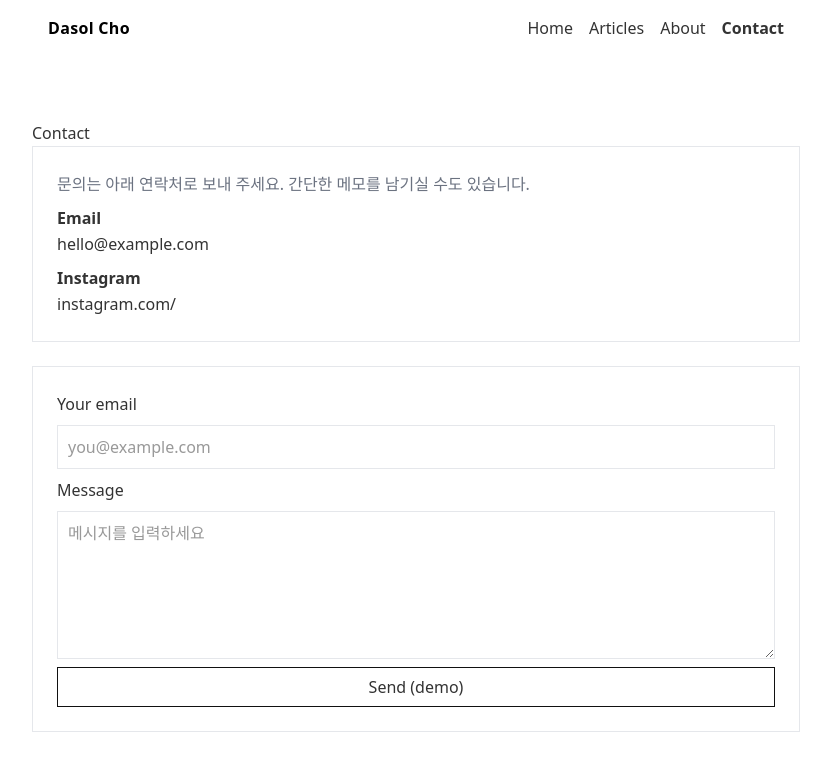
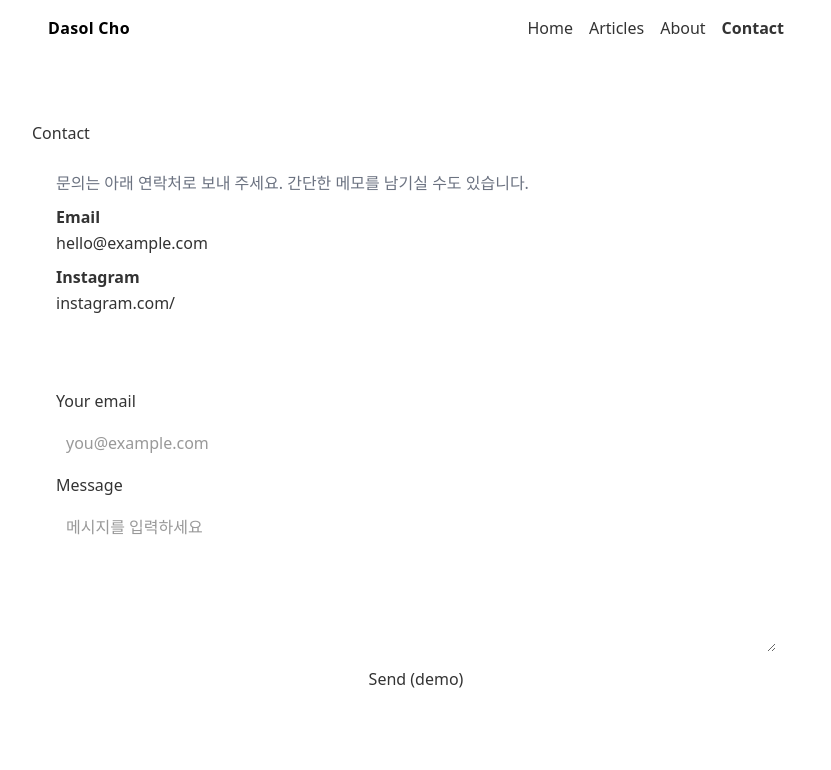
Before and after one commit to jehoonje/dasol-project, a Next.js app: page /contact in a window 1280 px wide. Shown: the top 770 px of the page, without its empty margins (224-1055 px from the left). Built offline with nearby package versions, Linux system fonts and the light colour scheme.

Commit message:
💄 Style detail updated

```diff
--- a/src/app/articles/[id]/page.tsx
+++ b/src/app/articles/[id]/page.tsx
@@ -49,7 +49,9 @@ export default function ArticleDetailPage() {
         <BlockAddButton articleId={article.id} onAdded={load} />
       </div>
 
+      <div className="pb-[30%]" style={{}}>
       <ArticleBlocks blocks={blocks} />
+      </div>
     </div>
   );
 }
--- a/src/app/articles/page.tsx
+++ b/src/app/articles/page.tsx
@@ -37,7 +37,7 @@ export default function ArticlesPage() {
 
       <h1 className="mt-2 mb-4">Articles</h1>
 
-      {loading && <p>불러오는 중…</p>}
+      {loading && <p></p>}
 
       <div className="list" data-nopreview="true">
   {items.map((a) => (
--- a/src/app/globals.css
+++ b/src/app/globals.css
@@ -41,10 +41,10 @@ img { max-width: 100%; height: auto; display: block; }
   position: fixed; inset: 0; background: rgba(0,0,0,0.4);
   display: flex; align-items: center; justify-content: center; z-index: 50;
 }
-.modal-content { background: #fff; color: #333; border: 1px solid #ccc; width: 92%; max-width: 520px; padding: 16px; }
+.modal-content { background: #fff; color: #333; border: 0px solid #ccc; width: 92%; max-width: 520px; padding: 16px; }
 .modal-header { font-weight: 700; margin-bottom: 12px; }
 .modal-actions { display: flex; gap: 8px; justify-content: flex-end; margin-top: 16px; }
-.input, .button, .file { border: 1px solid #bbb; padding: 6px 8px; background: #f9f9f9; font: inherit; }
+.input, .button, .file { border: 0px solid #bbb; padding: 6px 8px; background: #f9f9f9; font: inherit; }
 .button { cursor: pointer; }
 .button.primary { background: #111; color: #fff; border-color: #111; }
 .button.ghost { background: #fff; }
@@ -105,7 +105,7 @@ img { max-width: 100%; height: auto; display: block; }
   max-width: var(--container-max);
   text-align:center;
   padding: var(--text-block-pad-y) var(--text-block-pad-x);
-  border: 1px solid #e5e7eb;
+  border: 0px solid #e5e7eb;
   background:#fff;
   line-height: 1.75;
 }
@@ -124,7 +124,7 @@ img { max-width: 100%; height: auto; display: block; }
 .text-panel{
   display:flex; align-items:center; justify-content:center; text-align:center;
   padding: var(--text-block-pad-y) var(--text-block-pad-x);
-  border:1px solid #e5e7eb; background:#fff;
+  border:0px solid #e5e7eb; background:#fff;
 }
 .image-panel{ border:1px solid #eee; background:#fff; }
 .image-panel img{ width:100%; height:auto; display:block; }
@@ -146,7 +146,7 @@ img { max-width: 100%; height: auto; display: block; }
 
 /* 90s 모노톤 카드 */
 .card {
-  border: 1px solid #e5e7eb;
+  border: 0px solid #e5e7eb;
   background: #fff;
   padding: clamp(16px, 4vw, 24px);
 }
@@ -157,13 +157,13 @@ img { max-width: 100%; height: auto; display: block; }
 /* 단순 인풋/버튼(이미 정의돼 있으면 중복 추가 불필요) */
 .input {
   width: 100%;
-  border: 1px solid #e5e7eb;
+  border: 0px solid #e5e7eb;
   background: #fff;
   padding: 8px 10px;
 }
 .button {
   display: inline-block;
-  border: 1px solid #111;
+  border: 0px solid #111;
   background: #fff;
   padding: 6px 12px;
   cursor: pointer;
```
